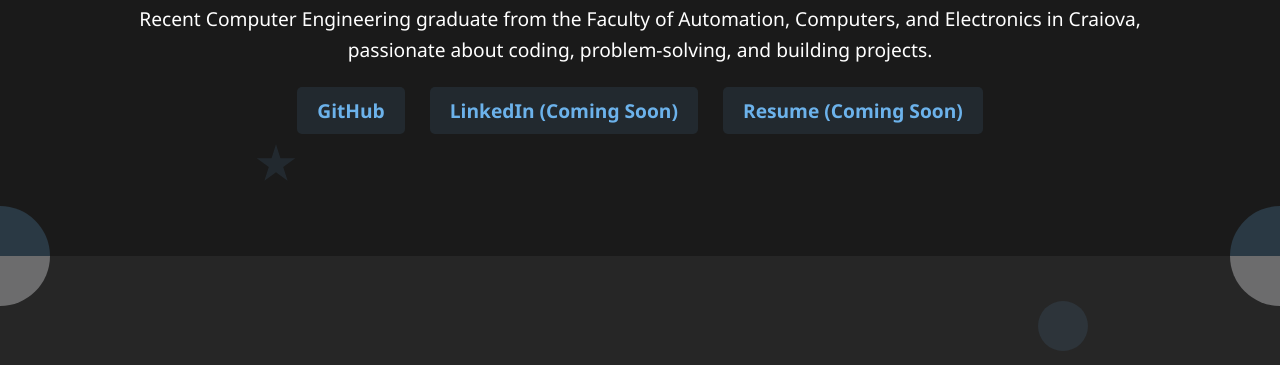
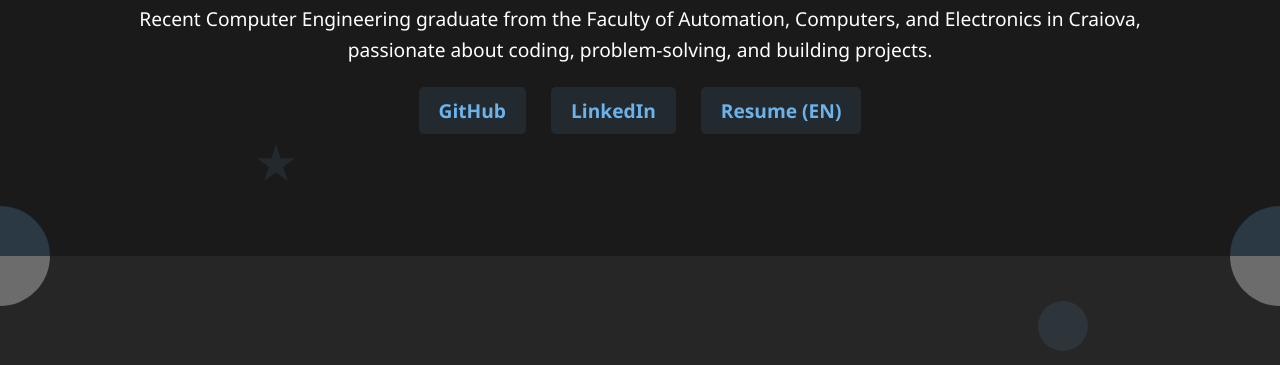
Before and after one commit to mihail-pop/mihail-pop.github.io, a plain HTML site: page index.html in a window 1280 px wide. Shown: the part 224-589 px from the top of the page. Drawn offline with Linux system fonts and the light colour scheme.

Commit message:
Resume and LinkedIn Update Commit

```diff
--- a/index.html
+++ b/index.html
@@ -32,8 +32,8 @@
                 Craiova,<br>passionate about coding, problem-solving, and building projects.</p>
             <p>
                 <a href="https://github.com/mihail-pop" target="_blank">GitHub</a>
-                <a href="#">LinkedIn (Coming Soon)</a>
-                <a href="#">Resume (Coming Soon)</a>
+                <a href="https://www.linkedin.com/in/mihail-popescu/" target="_blank">LinkedIn</a>
+                <a href="Resumes/Mihail_Popescu_Resume_EN.pdf" target="_blank">Resume (EN)</a>
             </p>
         </div>
 
@@ -103,7 +103,7 @@
             <div class="bottom-left-circle"></div>
             <div class="bottom-right-circle"></div>
             <h2>Contact</h2>
-            <p>You can reach me on <a href="#">LinkedIn (Coming Soon)</a> or via email at <a
+            <p>You can reach me on <a href="https://www.linkedin.com/in/mihail-popescu/">LinkedIn</a> or via email at <a
                     href="mailto:mihaixz4@gmail.com">mihaixz4@gmail.com</a>.</p>
         </div>
     </div>
@@ -124,8 +124,8 @@
                 Craiova,<br>pasionat de programare, rezolvarea de probleme și realizarea de proiecte.</p>
             <p>
                 <a href="https://github.com/mihail-pop" target="_blank">GitHub</a>
-                <a href="#">LinkedIn (În curând)</a>
-                <a href="#">CV (În curând)</a>
+                <a href="https://www.linkedin.com/in/mihail-popescu/" target="_blank">LinkedIn</a>
+                <a href="Resumes/Mihail_Popescu_Resume_RO.pdf" target="_blank">CV (RO)</a>
             </p>
         </div>
 
@@ -196,7 +196,7 @@
             <div class="bottom-left-circle"></div>
             <div class="bottom-right-circle"></div>
             <h2>Contact</h2>
-            <p>Mă poți contacta pe <a href="#">LinkedIn (În curând)</a> sau prin email la <a
+            <p>Mă poți contacta pe <a href="https://www.linkedin.com/in/mihail-popescu/">LinkedIn</a> sau prin email la <a
                     href="mailto:mihaixz4@gmail.com">mihaixz4@gmail.com</a>.</p>
         </div>
     </div>
```
Also changed, not shown: 2 other files.
